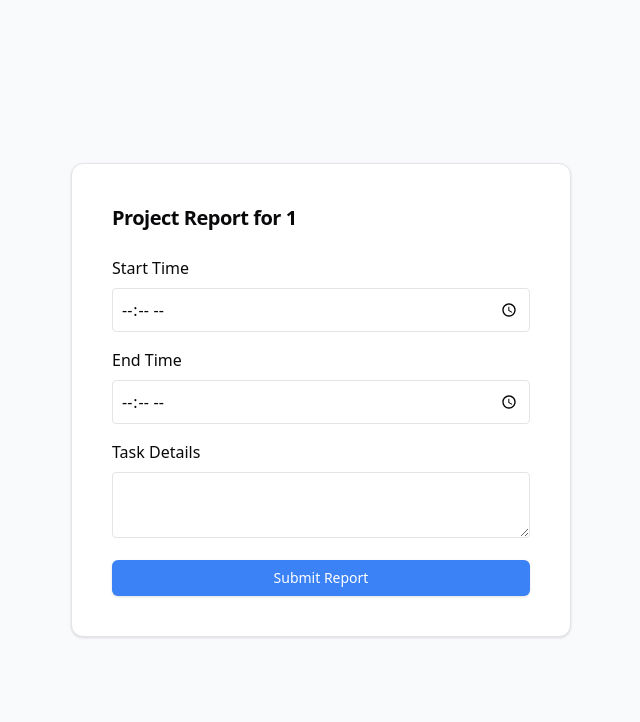
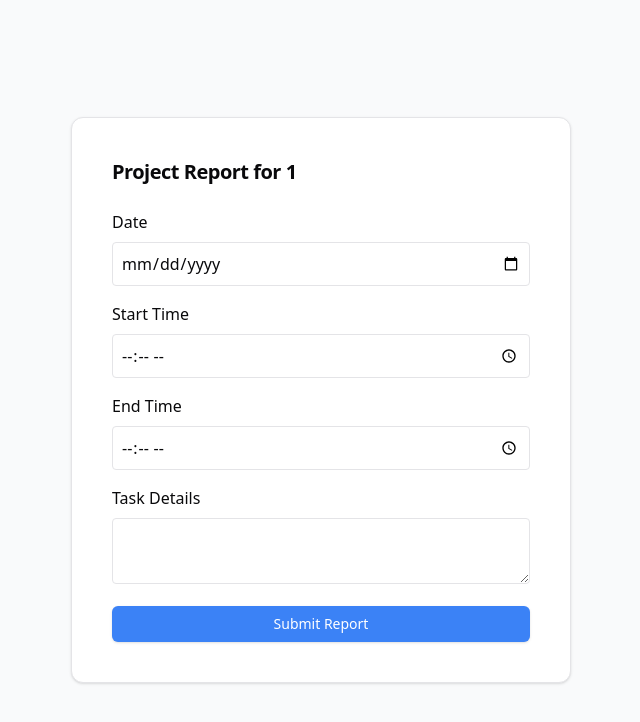
Before and after one commit to Zain-appiness/next-auth-frontend, a Next.js app: page /projects/1 in a window 1280 px wide. Shown: the top 722 px of the page, without its empty margins (319-959 px from the left). Built offline with nearby package versions, Linux system fonts and the light colour scheme; no server answers.

Commit message:
fix daily-report

```diff
--- a/pages/projects/[id].js
+++ b/pages/projects/[id].js
@@ -17,6 +17,7 @@ export default function ProjectReport() {
     startTime: '',
     endTime: '',
     taskDetails: '',
+    date: null,
   });
   const [error, setError] = useState(null); // To handle errors
   const BACKEND_URL = process.env.NEXT_PUBLIC_BACKEND_URL;
@@ -73,6 +74,16 @@ export default function ProjectReport() {
         <CardContent>
           {error && <p className="text-red-500 mb-4">{error}</p>}
           <form onSubmit={handleSubmit} className="space-y-4">
+          <div>
+              <label className="block mb-2">Date</label>
+              <input
+                type="date"
+                name="date"
+                value={report.date}
+                onChange={handleInputChange}
+                className="w-full p-2 border rounded"
+              />
+            </div>
             <div>
               <label className="block mb-2">Start Time</label>
               <input
```
